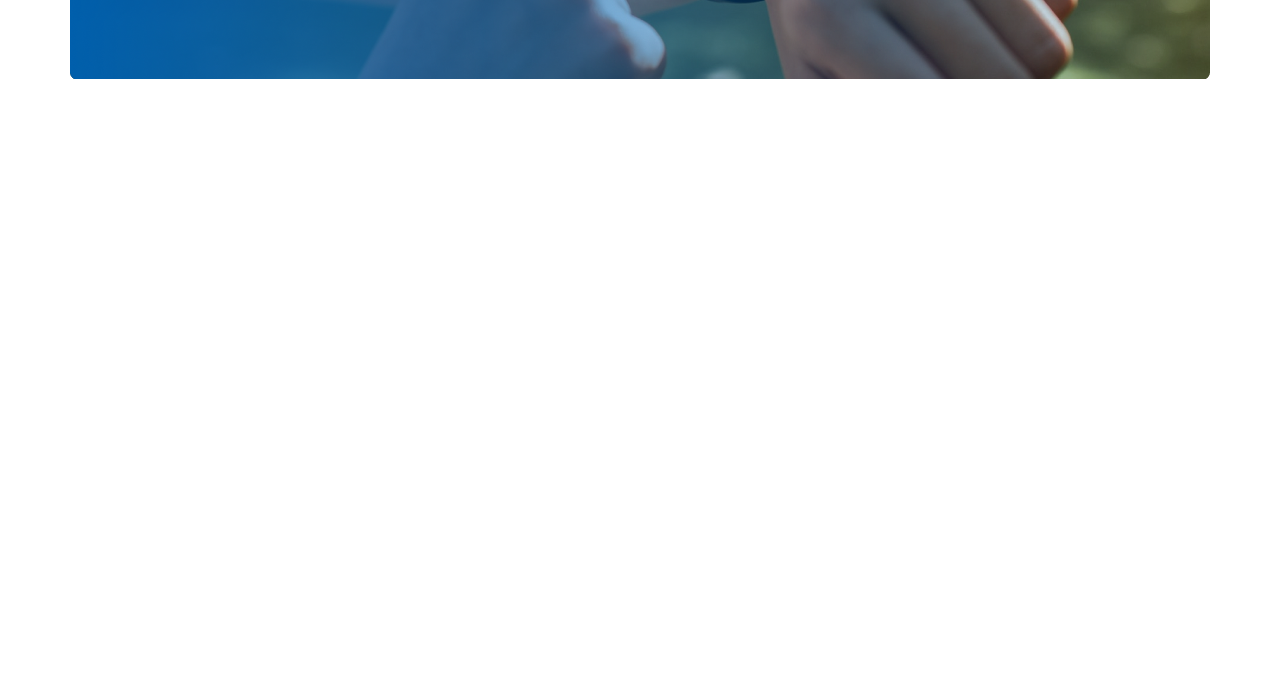
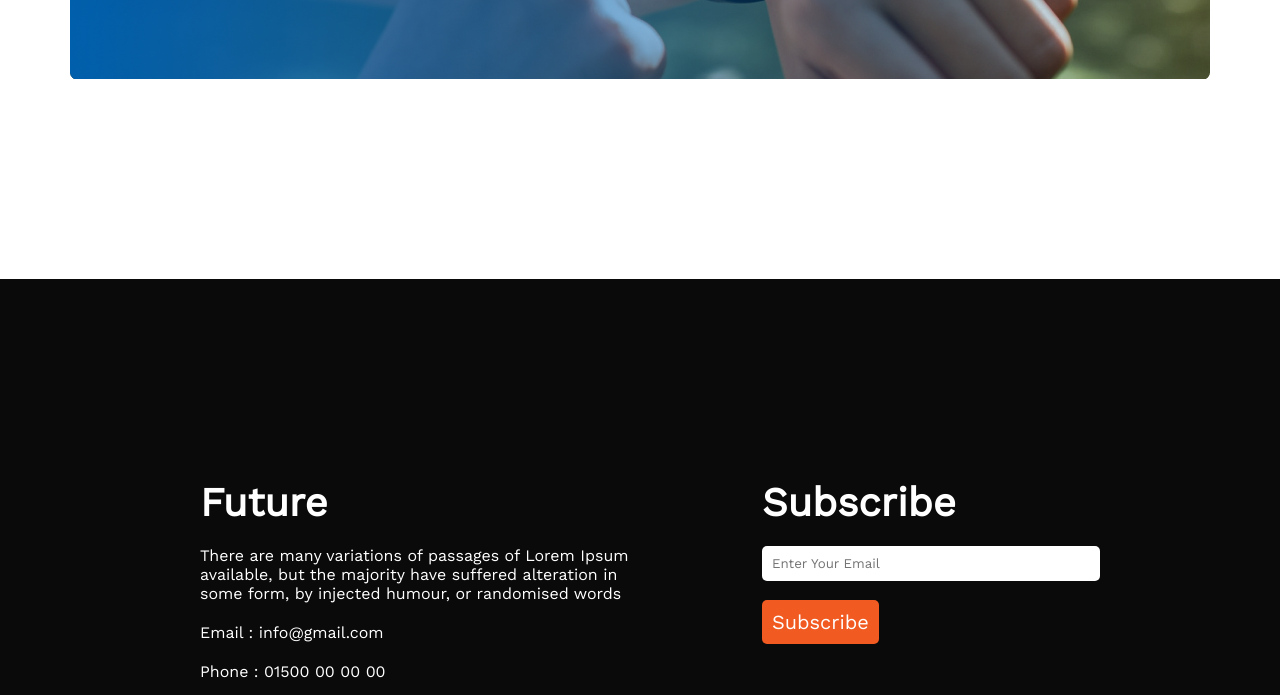
Before and after one commit to RidwanulHasan/assignment-1, a plain HTML site: page index.html in a window 1280 px wide. Shown: the part 2672-3367 px from the top of the page. Before the commit the page ends 2951 px from the top, so only its background shows below. Drawn offline with nearby package versions, Linux system fonts and the light colour scheme.

Commit message:
footer area design completed

```diff
--- a/index.html
+++ b/index.html
@@ -150,7 +150,38 @@
 
     <footer  class="footer-container">
 
+        <div class="write-container">
 
+
+            <h1 class="footer-title">Future</h1>
+            <p>There are many variations of passages of Lorem Ipsum available, but the majority have suffered alteration in some form, by injected humour, or randomised words</p>
+            <p class="email">Email : info@gmail.com</p>
+            <p class="phone-number">Phone : 01500 00 00 00</p>
+
+            <img src="images/icons/fb.png" alt="">
+            <img src="images/icons/twitter.png" alt="">
+            <img src="images/icons/youtube.png" alt="">
+
+
+        </div>
+
+
+        <div class="input-container">
+
+            <h1 class="footer-title">Subscribe</h1>
+
+            <form>
+
+                <input class="input-design" type="email" name="" id="" placeholder="Enter Your Email">
+
+                <br> <br>
+
+                <button class="btn-primary">Subscribe</button>
+
+
+             </form>
+
+        </div>
 
 
 
--- a/styles/style.css
+++ b/styles/style.css
@@ -138,3 +138,50 @@ header{
      padding-left: 50px;
      padding-top: 60px;
 }
+
+
+/* footer area design  */
+
+.footer-container{
+    display: flex;
+    background-color: #0a0a0a;
+    padding: 200px;
+    gap: 100px;
+    color: #FFF;
+
+
+}
+
+.input-container{
+    width: 100%;
+}
+
+
+.footer-title{
+    font-size: 40px;
+    margin-bottom: 20px;
+
+}
+
+form{
+    margin-top: 20px;
+}
+
+
+.input-design{
+
+    width: 100%;
+    padding: 10px;
+    border: 0;
+    border-radius: 5px;
+
+}
+
+.phone-number{
+    margin-bottom: 20px;
+    margin-top: 20px;
+}
+
+.email{
+    margin-top: 20px;
+}
```
